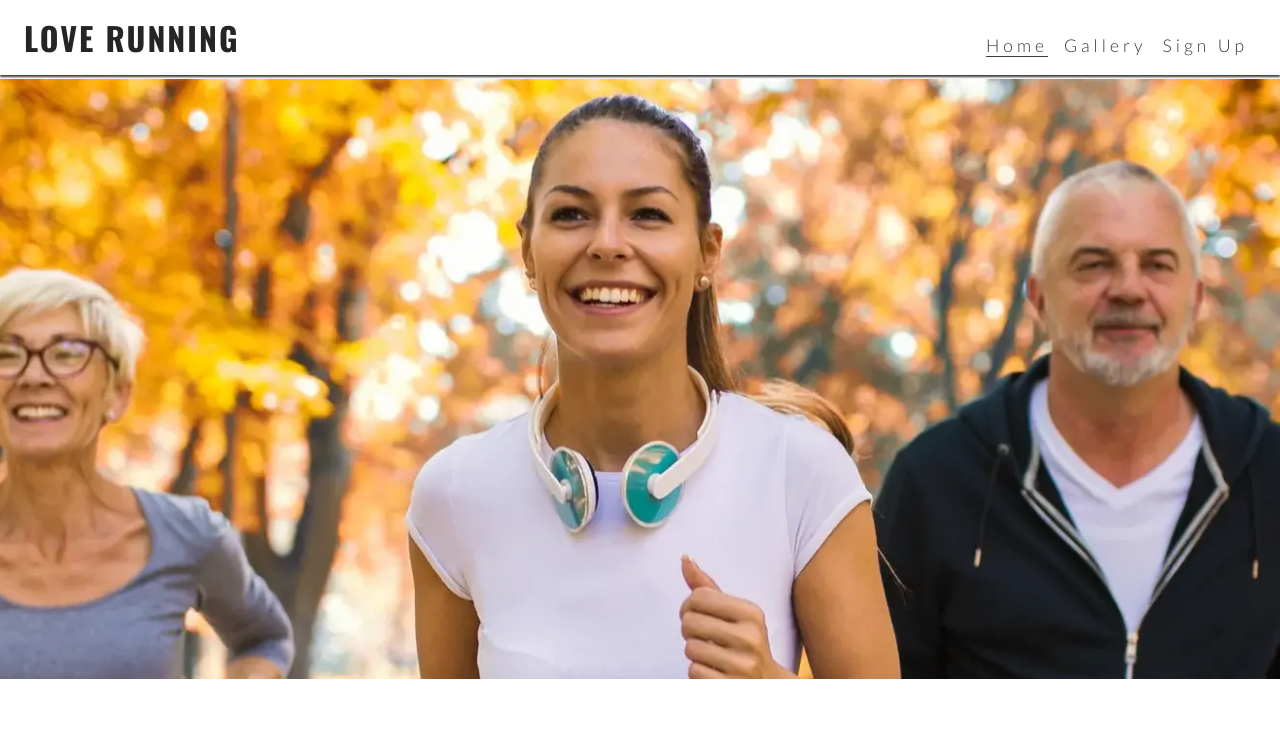
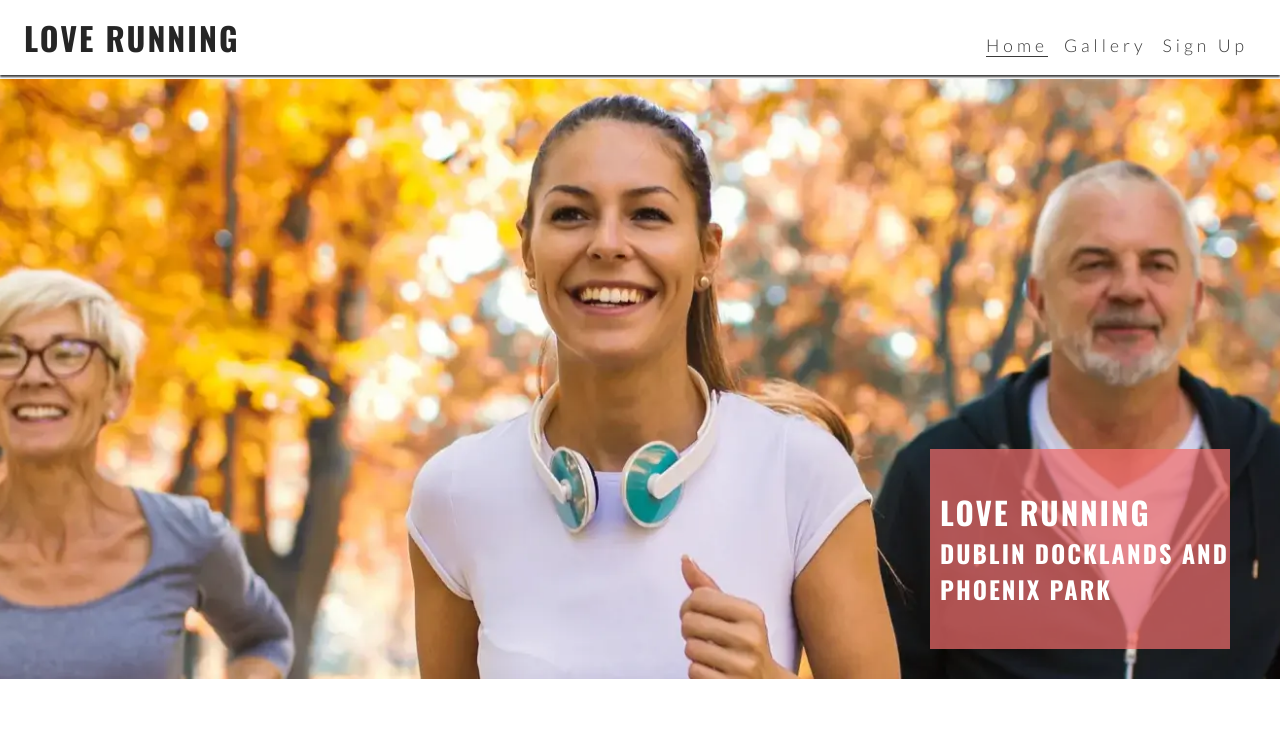
Before and after one commit to DajanPlackovic/love-running-walkthrough, a plain HTML site: page index.html in a window 1280 px wide. Shown: the top 730 px of the page. Drawn offline with nearby package versions, Linux system fonts and the light colour scheme.

Commit message:
add cover text with club name and locations

```diff
--- a/assets/css/style.css
+++ b/assets/css/style.css
@@ -36,7 +36,9 @@ header a {
   color: inherit;
 }
 
-h1 {
+h1,
+h2,
+h3 {
   font-family: 'Oswald', sans-serif;
   text-transform: uppercase;
   letter-spacing: 2px;
@@ -93,6 +95,23 @@ main {
   height: 600px;
   width: 100%;
   background: url('../images/hero-image.webp') no-repeat center center/cover;
+  position: relative;
+}
+
+#cover-text {
+  background-color: rgba(241, 109, 107, 0.7);
+  font-size: 130%;
+  position: absolute;
+  bottom: 30px;
+  width: 80%;
+  min-height: 200px;
+  padding-top: 40px;
+  padding-left: 10px;
+}
+
+#cover-text > h2,
+#cover-text > h3 {
+  color: #fff;
 }
 
 /* Footer */
@@ -143,6 +162,12 @@ main {
   main {
     margin-top: 79px;
   }
+
+  /* Hero */
+  #cover-text {
+    width: 300px;
+    right: 50px;
+  }
 }
 
 @media screen and (min-width: 992px) {
--- a/index.html
+++ b/index.html
@@ -54,7 +54,12 @@
 
     <!-- Main Content -->
     <main>
-      <section id="hero"></section>
+      <section id="hero">
+        <div id="cover-text">
+          <h2>Love Running</h2>
+          <h3>Dublin Docklands and Phoenix Park</h3>
+        </div>
+      </section>
     </main>
 
     <!-- Footer -->
```
